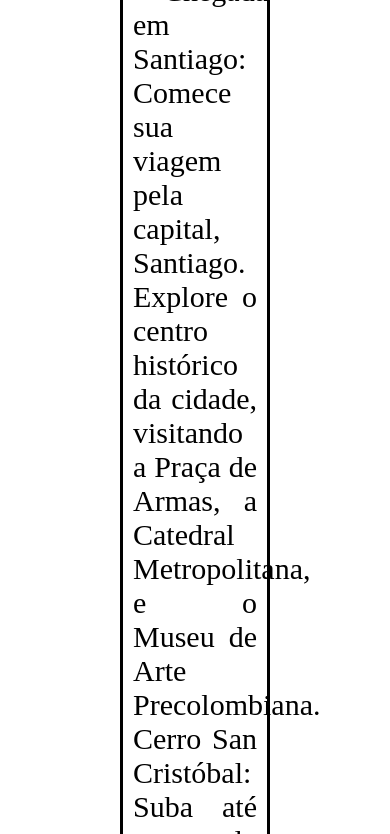
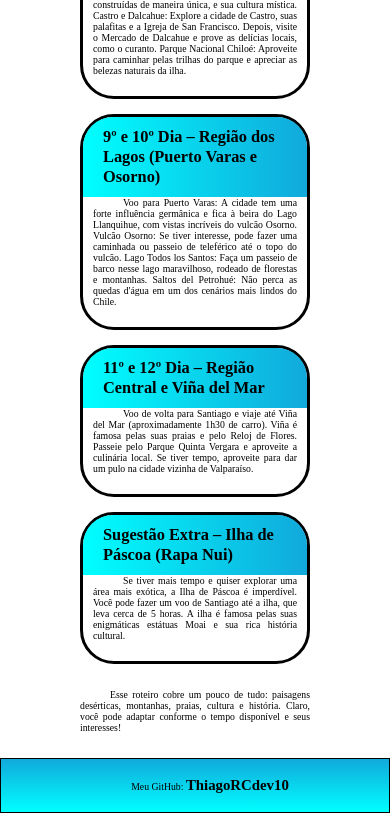
Before and after one commit to ThiagoRCdev10/html5_e_css3, a plain HTML site: page Site Blog de Viagens/index.html in a window 390 px wide. Shown: the part 1166-2000 px from the top of the page. After the commit the page ends 1979 px from the top, so only its background shows below. Drawn offline with Linux system fonts and the light colour scheme; a web font is replaced by a local one.

Commit message:
responsividade site blog

```diff
--- a/Site Blog de Viagens/index.html
+++ b/Site Blog de Viagens/index.html
@@ -20,24 +20,24 @@
             }
 
             h1{
+                font-size: 6.2vw;
                 font-family: "Smooch Sans", serif;
-                font-size: 90px;
                 padding: 30px;
                 text-shadow: 1px 1px 1px black;
             }
 
             section{
                 border: 3px solid black;
-                border-radius: 40px;
+                border-radius: 34px;
                 padding: 10px;
                 margin: auto;
-                margin-top: 10px;
-                margin-bottom: 10px;
+                margin-top: 15px;
+                margin-bottom: 15px;
             }
 
             h2{
+                font-size: 4.2vw;
                 font-family: "Smooch Sans", serif;
-                font-size: 50px;
                 padding: 10px;
                 padding-left: 20px;
                 background-image: linear-gradient(to right, aqua, rgb(17, 169, 219));
@@ -48,22 +48,25 @@
             }
 
             p{
-                font-size: 30px;
+                font-size: 2.5vw;
                 text-indent: 30px;
                 text-align: justify;
                 padding-top: 10px;
                 padding-bottom: 10px;
+
             }
 
             main{
                 padding-top: 15px;
                 padding-bottom: 15px;
                 margin: auto;
-                padding-left: 120px;
-                padding-right: 120px;
+                min-width: none;
+                padding-left: 80px;
+                padding-right: 80px;
             }
 
             footer{
+
                 background-image: linear-gradient(to top,aqua, rgb(17, 169, 219));
                 padding: 8px;
                 text-align: center;
@@ -71,15 +74,16 @@
             }
             .rodape{
                 text-align: center;
-                font-size: 30px;
+                font-size: 2.5vw;
 
             }
             a{
+
                 color: black;
                 text-decoration: none;
                 font-weight: bold;
                 font-family: "Smooch Sans", serif;
-                font-size: 40px;
+                font-size: 3.8vw;
             }
             a:hover{
                 text-decoration: underline;
```
